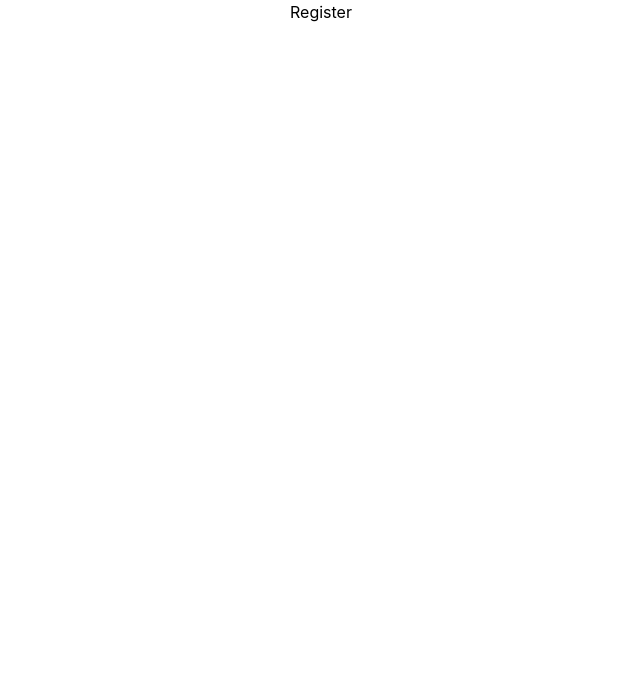
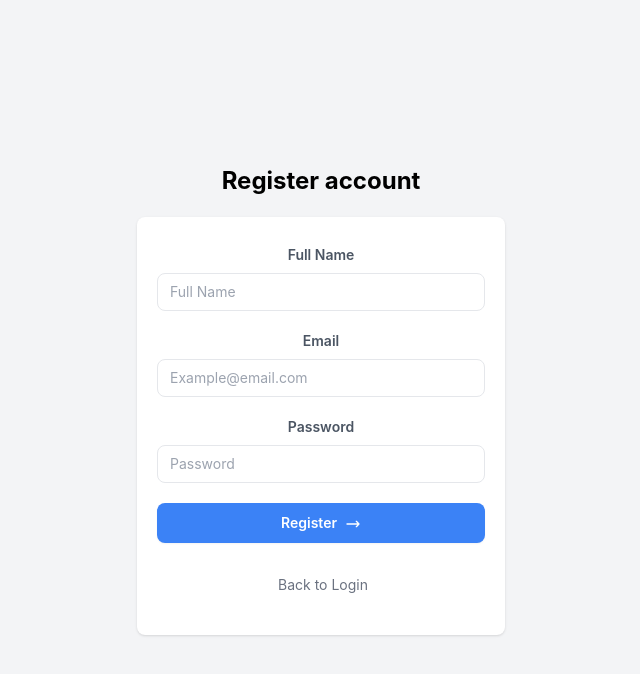
Before and after one commit to PathwayAndDataAnalysis/Single-Cell-Pathway-Analysis-Client, a React (Create React App) app: page /register in a window 1280 px wide. Shown: the top 674 px of the page, without its empty margins (319-959 px from the left). Built offline with nearby package versions, Linux system fonts and the light colour scheme.

Commit message:
code reformat

```diff
--- /dev/null
+++ b/src/components/buttons/backToLoginButton.jsx
@@ -0,0 +1,9 @@
+export function BackToLoginButton(props) {
+    return (
+        <button
+            className='transition duration-200 mt-5 px-5 py-3 cursor-pointer font-normal text-sm rounded-lg text-gray-500
+             hover:bg-gray-100 focus:outline-none focus:bg-gray-200 focus:ring-2 focus:ring-gray-400 focus:ring-opacity-50 ring-inset'>
+            <span className='inline-block ml-1'>Back to Login</span>
+        </button>
+    );
+}
--- a/src/components/loginButton.jsx
+++ b/src/components/buttons/loginButton.jsx
@@ -4,7 +4,7 @@ export function LoginButton(props) {
             type='submit'
             className='transition duration-200 bg-blue-500 hover:bg-blue-600 focus:bg-blue-700 focus:shadow-sm focus:ring-4 focus:ring-blue-500 focus:ring-opacity-50 text-white w-full py-2.5 rounded-lg text-sm shadow-sm hover:shadow-md font-semibold text-center inline-block'
         >
-            <span className='inline-block mr-2'>Login</span>
+            <span className='inline-block mr-2'>{props.buttonName}</span>
             <svg
                 xmlns='http://www.w3.org/2000/svg'
                 fill='none'
--- a/src/components/login.jsx
+++ b/src/components/login.jsx
@@ -1,9 +1,10 @@
 import {useState} from "react";
 import axios from "axios";
 import {InputTextField} from "./inputTextField";
-import {LoginButton} from "./loginButton";
+import {LoginButton} from "./buttons/loginButton";
 import {ForgetPasswordButton} from "./buttons/forgetPasswordButton";
 import {RegisterButton} from "./buttons/registerButton";
+import {Link} from "react-router-dom";
 
 export function Login() {
     const [data, setData] = useState({email: "", password: ""});
@@ -77,7 +78,7 @@ export function Login() {
                                 />
                             </div>
 
-                            <LoginButton/>
+                            <LoginButton buttonName={"Login"}/>
 
                         </form>
                     </div>
@@ -89,7 +90,9 @@ export function Login() {
                             </div>
 
                             <div class='text-center sm:text-right  whitespace-nowrap'>
-                                <RegisterButton onClick={handleRegister}/>
+                                <Link to={"/register"}>
+                                    <RegisterButton onClick={handleRegister}/>
+                                </Link>
                             </div>
                         </div>
                     </div>
--- a/src/components/register.jsx
+++ b/src/components/register.jsx
@@ -1,13 +1,111 @@
-import { useState } from "react";
-import { Link } from "react-router-dom";
-import axios from "axios";
+import {useState} from "react";
+import {InputTextField} from "./inputTextField";
+import {LoginButton} from "./buttons/loginButton";
+import {BackToLoginButton} from "./buttons/backToLoginButton";
+import {Link} from "react-router-dom";
 
 export function Register() {
-	const [username] = useState("");
+    const [inputFullName, setInputFullName] = useState("");
+    const [inputEmail, setInputEmail] = useState("");
+    const [inputPassword, setInputPassword] = useState("");
 
-	return (
-		<div>
-			<h1>Register</h1>
-		</div>
-	);
+    function handleChange(event) {
+        const {name, value} = event.target;
+        switch (name) {
+            case "fullname":
+                setInputFullName(value);
+                break;
+            case "email":
+                setInputEmail(value);
+                break;
+            default:
+                setInputPassword(value);
+                break;
+        }
+    }
+
+    function onRegisterClick(e) {
+        e.preventDefault();
+
+        const registerInfo = {
+            fullname: inputFullName,
+            email: inputEmail,
+            password: inputPassword,
+        };
+
+        console.log(registerInfo);
+
+    }
+
+    return (
+        <div className='min-h-screen bg-gray-100 flex flex-col justify-center sm:py-12'>
+            <div className='p-10 xs:p-0 mx-auto md:w-full md:max-w-md'>
+                <h1 className='font-bold text-center text-2xl mb-5'>Register account</h1>
+
+                <div className='bg-white shadow w-full rounded-lg divide-y divide-gray-200'>
+
+                    <div className='px-5 py-7'>
+
+                        <form onSubmit={onRegisterClick}>
+
+                            <div>
+                                <label htmlFor='fullname' className='font-semibold text-sm text-gray-600 pb-1 block'>
+                                    Full Name
+                                </label>
+
+                                <InputTextField
+                                    type='text'
+                                    name='fullname'
+                                    id='fullname'
+                                    onChange={handleChange}
+                                    value={inputFullName}
+                                    placeholder='Full Name'
+                                />
+                            </div>
+
+                            <div>
+                                <label htmlFor='fullname' className='font-semibold text-sm text-gray-600 pb-1 block'>
+                                    Email
+                                </label>
+
+                                <InputTextField
+                                    type='email'
+                                    name='email'
+                                    onChange={handleChange}
+                                    id='email'
+                                    value={inputEmail}
+                                    placeholder='Example@email.com'
+                                />
+                            </div>
+
+                            <div>
+                                <label htmlFor='fullname' className='font-semibold text-sm text-gray-600 pb-1 block'>
+                                    Password
+                                </label>
+
+                                <InputTextField
+                                    type='password'
+                                    name='password'
+                                    id='password'
+                                    onChange={handleChange}
+                                    value={inputPassword}
+                                    placeholder='Password'
+                                />
+                            </div>
+
+                            <LoginButton buttonName={"Register"}/>
+
+                        </form>
+
+                        <Link to={"/login"}>
+                            <BackToLoginButton buttonName={"Back to Login"}/>
+                        </Link>
+
+                    </div>
+
+                </div>
+
+            </div>
+        </div>
+    );
 }
```
Also changed, not shown: src/components/buttons/primaryButton.jsx (renamed from src/components/primaryButton.jsx).
